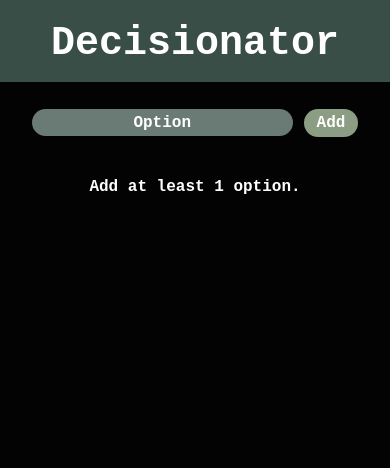
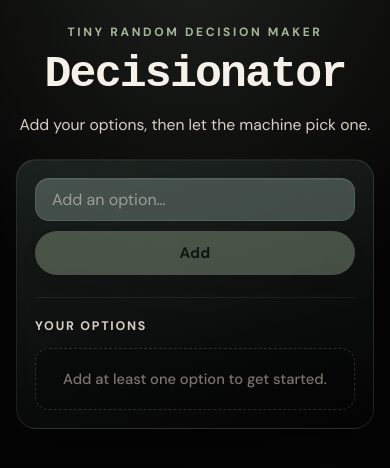
Before and after one commit to hayleyw7/decisionator, a React (Create React App) app: page / in a window 390 px wide. Shown: the top 468 px of the page. Built offline with nearby package versions, Linux system fonts and the light colour scheme.

Commit message:
Improve ui

```diff
--- a/public/index.html
+++ b/public/index.html
@@ -10,6 +10,13 @@
     />
 
     <title>Decisionator</title>
+
+    <link rel="preconnect" href="https://fonts.googleapis.com" />
+    <link rel="preconnect" href="https://fonts.gstatic.com" crossorigin />
+    <link
+      href="https://fonts.googleapis.com/css2?family=DM+Sans:ital,opsz,wght@0,9..40,400;0,9..40,500;0,9..40,700;1,9..40,400&family=Instrument+Serif:ital@0;1&display=swap"
+      rel="stylesheet"
+    />
 
     <link rel="icon" href="%PUBLIC_URL%/favicon.ico" sizes="any" />
     <link rel="icon" href="%PUBLIC_URL%/favicon.svg" type="image/svg+xml" />
--- a/src/components/App/App.css
+++ b/src/components/App/App.css
@@ -1,25 +1,146 @@
-body {
-  text-align: center;
-  background-color: #040303;
-  color: white;
-  font-family: 'Courier New', monospace;
+.App {
+  min-height: 100vh;
+  padding: 40px 20px 48px;
 }
 
-h1 {
-  background: #3a4e48;
-  margin: 0;
-  padding: 1.3rem 1rem 1rem 1rem;
-  font-size: 2.5rem;
-  font-family: 'Courier New', monospace;
+.shell {
+  max-width: 720px;
+  margin: 0 auto;
 }
 
-button {
-  background-color: #8b9d83;
-  border: 0;
-  color: white;
-  font-weight: bold;
-  font-size: 1rem;
-  padding: .3rem .8rem .3rem .8rem;
-  border-radius: 1rem;
-  font-family: 'Courier New', monospace;
+.hero {
+  margin-bottom: 28px;
+  text-align: center;
 }
+
+.eyebrow {
+  margin: 0 0 12px;
+  color: var(--accent-bright);
+  font-size: 0.75rem;
+  font-weight: 700;
+  letter-spacing: 0.22em;
+  text-transform: uppercase;
+}
+
+.hero h1 {
+  margin: 0;
+  color: var(--text);
+  font-family: var(--font-typewriter);
+  font-size: clamp(2.8rem, 9vw, 4.5rem);
+  font-weight: 700;
+  line-height: 1;
+  letter-spacing: -0.04em;
+}
+
+.lede {
+  max-width: 28rem;
+  margin: 16px auto 0;
+  color: var(--muted);
+  font-size: 1.05rem;
+  line-height: 1.55;
+}
+
+.panel {
+  padding: 24px;
+  border: 1px solid rgba(216, 208, 197, 0.12);
+  border-radius: 24px;
+  background: linear-gradient(165deg, rgba(58, 78, 72, 0.35) 0%, rgba(4, 3, 3, 0.75) 100%);
+  box-shadow:
+    0 1px 0 rgba(255, 255, 255, 0.04) inset,
+    0 24px 48px var(--shadow);
+  backdrop-filter: blur(8px);
+}
+
+.result-overlay {
+  position: fixed;
+  inset: 0;
+  z-index: 100;
+  display: flex;
+  align-items: center;
+  justify-content: center;
+  padding: 24px;
+  background: rgba(4, 3, 3, 0.72);
+  backdrop-filter: blur(6px);
+  animation: fade-in 0.2s ease;
+}
+
+.result-modal {
+  width: min(100%, 420px);
+  padding: 36px 32px 28px;
+  border: 1px solid rgba(216, 208, 197, 0.14);
+  border-radius: 24px;
+  background: linear-gradient(165deg, rgba(58, 78, 72, 0.5), rgba(4, 3, 3, 0.92));
+  box-shadow: 0 32px 64px rgba(0, 0, 0, 0.45);
+  text-align: center;
+  animation: slide-up 0.25s ease;
+}
+
+.result-label {
+  margin: 0 0 12px;
+  color: var(--accent-bright);
+  font-size: 0.78rem;
+  font-weight: 700;
+  letter-spacing: 0.18em;
+  text-transform: uppercase;
+}
+
+.result-choice {
+  margin: 0 0 28px;
+  color: var(--text);
+  font-family: var(--font-display);
+  font-size: clamp(2rem, 6vw, 2.75rem);
+  line-height: 1.15;
+  letter-spacing: -0.01em;
+  word-break: break-word;
+}
+
+.result-dismiss {
+  padding: 0.9rem 2rem;
+  background: var(--accent);
+  color: #111512;
+  font-weight: 700;
+  box-shadow: 0 8px 20px rgba(0, 0, 0, 0.2);
+}
+
+.result-dismiss:hover {
+  filter: brightness(1.06);
+}
+
+@keyframes fade-in {
+  from { opacity: 0; }
+  to { opacity: 1; }
+}
+
+@keyframes slide-up {
+  from {
+    opacity: 0;
+    transform: translateY(12px) scale(0.98);
+  }
+  to {
+    opacity: 1;
+    transform: translateY(0) scale(1);
+  }
+}
+
+@media (max-width: 640px) {
+  .App {
+    padding: 24px 16px 32px;
+  }
+
+  .hero {
+    margin-bottom: 22px;
+  }
+
+  .lede {
+    font-size: 0.98rem;
+  }
+
+  .panel {
+    padding: 18px;
+    border-radius: 20px;
+  }
+
+  .result-modal {
+    padding: 28px 22px 22px;
+  }
+}
--- a/src/components/App/App.js
+++ b/src/components/App/App.js
@@ -9,7 +9,8 @@ export class App extends Component {
   constructor(props) {
     super(props);
     this.state = {
-      ideas: []
+      ideas: [],
+      decision: null
     }
   }
 
@@ -20,29 +21,53 @@ export class App extends Component {
   }
 
   makeDecision = () => {
-    const getRandomIndex = (array) => {
-      return Math.floor(Math.random() * array.length);
-    }
+    const randomIndex = Math.floor(Math.random() * this.state.ideas.length);
+    const winner = this.state.ideas[randomIndex];
 
-    const getRandomIdea = () => {
-      const randomIdea = getRandomIndex(this.state.ideas);
-      return this.state.ideas[randomIdea];
-    }
+    this.setState({ decision: winner.submittedIdea });
+  }
 
-    const decision = getRandomIdea()
-
-    console.log(getRandomIdea())
-
-    alert(decision.submittedIdea)
+  dismissDecision = () => {
+    this.setState({ decision: null });
   }
 
   render() {
+    const { ideas, decision } = this.state;
+
     return (
       <div className="App">
-        <h1>Decisionator</h1>
-        <Form addIdea={this.addIdea} />
-        <Ideas ideas={this.state.ideas} />
-        {this.state.ideas.length > 0 && <DecisionButton makeDecision={this.makeDecision} />}
+        <main className="shell">
+          <header className="hero">
+            <p className="eyebrow">Tiny random decision maker</p>
+            <h1>Decisionator</h1>
+            <p className="lede">Add your options, then let the machine pick one.</p>
+          </header>
+
+          <section className="panel">
+            <Form addIdea={this.addIdea} />
+            <Ideas ideas={ideas} />
+          </section>
+
+          {ideas.length > 0 && <DecisionButton makeDecision={this.makeDecision} />}
+        </main>
+
+        {decision && (
+          <div className="result-overlay" onClick={this.dismissDecision}>
+            <div
+              className="result-modal"
+              role="dialog"
+              aria-labelledby="result-title"
+              aria-modal="true"
+              onClick={e => e.stopPropagation()}
+            >
+              <p className="result-label" id="result-title">The decision is…</p>
+              <p className="result-choice">{decision}</p>
+              <button className="result-dismiss" onClick={this.dismissDecision}>
+                Got it
+              </button>
+            </div>
+          </div>
+        )}
       </div>
     );
   }
--- a/src/components/Card/Card.js
+++ b/src/components/Card/Card.js
@@ -1,10 +1,10 @@
 import React from 'react';
 import './Card.css';
 
-const Card = ({ idea }) => {
-
+const Card = ({ idea, index }) => {
   return (
     <div className="idea-card">
+      <span className="idea-index">{index}</span>
       <p className='idea'>{idea}</p>
     </div>
   )
--- a/src/components/Form/Form.css
+++ b/src/components/Form/Form.css
@@ -1,30 +1,73 @@
 form {
-  border-bottom: .5rem #040303 solid;
-  padding: 1.7rem 0 1rem 0;
-  margin-bottom: -.4rem;
-  background-color: #040303;
-  color: white;
+  display: flex;
+  flex-wrap: wrap;
+  gap: 10px;
+  align-items: stretch;
+  margin-bottom: 22px;
 }
 
-.input, select, textarea {
-  color: white;
-  border-radius: 1rem;
-  border: 0;
-  padding: .29rem .5rem .29rem .5rem;
-  margin: 0 .7rem .5rem 0;
-  font-size: 1rem;
-  width: 15.3rem;
-  background-color: 	#6a7b76;
-  text-align: center;
-  font-weight: bold;
-  font-family: 'Courier New', monospace;
+.input {
+  flex: 1 1 220px;
+  min-width: 0;
+  height: auto;
+  padding: 0.75rem 1.15rem;
+  border: 1px solid rgba(245, 240, 232, 0.1);
+  border-radius: 14px;
+  background: rgba(106, 123, 118, 0.55);
+  color: var(--text);
+  font-size: 0.98rem;
+  font-weight: 500;
+  line-height: 1.25;
+  box-shadow: inset 0 1px 0 rgba(255, 255, 255, 0.06);
+  transition: border-color 0.15s ease, background 0.15s ease;
 }
 
-input::placeholder{
-  color: white;
+.input::placeholder {
+  color: rgba(245, 240, 232, 0.5);
+  font-weight: 400;
 }
 
-.decision-button {
-  margin-top: .5rem;
-  width: 20.5rem;
+.input:focus {
+  outline: none;
+  border-color: rgba(139, 157, 131, 0.55);
+  background: rgba(106, 123, 118, 0.7);
 }
+
+.submit {
+  padding: 0.9rem 1.5rem;
+  background: var(--accent);
+  color: #111512;
+  font-size: 0.95rem;
+  font-weight: 700;
+  letter-spacing: 0.02em;
+  box-shadow: 0 6px 16px rgba(0, 0, 0, 0.18);
+}
+
+.submit:hover:not(:disabled) {
+  filter: brightness(1.06);
+  box-shadow: 0 8px 20px rgba(0, 0, 0, 0.22);
+}
+
+.submit:focus {
+  outline: 2px solid rgba(245, 240, 232, 0.5);
+  outline-offset: 2px;
+}
+
+@media (max-width: 640px) {
+  form {
+    flex-direction: column;
+    align-items: stretch;
+  }
+
+  .input {
+    flex: none;
+    width: 100%;
+    padding: 0.65rem 1rem;
+    font-size: 16px;
+  }
+
+  .submit {
+    width: 100%;
+    padding: 0.75rem 1.5rem;
+  }
+}
--- a/src/components/Form/Form.js
+++ b/src/components/Form/Form.js
@@ -7,7 +7,6 @@ class Form extends Component {
     this.props = props;
     this.state = {
       submittedIdea: '',
-      // id: ''
     };
   }
 
@@ -18,11 +17,10 @@ class Form extends Component {
   handleSubmit = e => {
     e.preventDefault();
 
-    if (this.state.submittedIdea !== '') {
-
+    if (this.state.submittedIdea.trim() !== '') {
       const newIdea = {
-        // id: id,
-        ...this.state
+        ...this.state,
+        submittedIdea: this.state.submittedIdea.trim()
       }
 
       this.props.addIdea(newIdea)
@@ -31,29 +29,30 @@ class Form extends Component {
   }
 
   clearInputs = () => {
-    this.setState({submittedIdea: ''});
+    this.setState({ submittedIdea: '' });
   }
 
   render() {
+    const isEmpty = this.state.submittedIdea.trim() === '';
+
     return (
-      <form>
-
+      <form onSubmit={this.handleSubmit}>
         <input
           type='text'
-          placeholder='Option'
+          placeholder='Add an option…'
           name='submittedIdea'
           className='input'
           value={this.state.submittedIdea}
-          onChange={e => this.handleChange(e)}
+          onChange={this.handleChange}
         />
 
         <button
+          type='submit'
           className='submit'
-          onClick={e => this.handleSubmit(e)}
+          disabled={isEmpty}
         >
           Add
         </button>
-
       </form>
     )
   }
--- a/src/components/Ideas/Ideas.css
+++ b/src/components/Ideas/Ideas.css
@@ -1,7 +1,53 @@
-.addOptions {
-  font-weight: bold;
+.cards-section {
+  border-top: 1px solid rgba(216, 208, 197, 0.08);
+  padding-top: 20px;
+}
+
+.cards-header {
+  display: flex;
+  align-items: center;
+  gap: 10px;
+  margin-bottom: 14px;
+}
+
+.cards-title {
+  margin: 0;
+  color: var(--muted);
+  font-size: 0.78rem;
+  font-weight: 700;
+  letter-spacing: 0.14em;
+  text-transform: uppercase;
+}
+
+.cards-count {
+  display: inline-flex;
+  align-items: center;
+  justify-content: center;
+  min-width: 1.5rem;
+  height: 1.5rem;
+  padding: 0 6px;
+  border-radius: 999px;
+  background: rgba(139, 157, 131, 0.2);
+  color: var(--accent-bright);
+  font-size: 0.72rem;
+  font-weight: 700;
 }
 
 .cards {
-  margin-bottom: 6rem;
+  display: grid;
+  grid-template-columns: repeat(auto-fill, minmax(200px, 1fr));
+  gap: 10px;
 }
+
+.addOptions {
+  grid-column: 1 / -1;
+  margin: 0;
+  padding: 1.25rem 1.1rem;
+  border: 1px dashed rgba(216, 208, 197, 0.18);
+  border-radius: 14px;
+  color: rgba(216, 208, 197, 0.55);
+  background: rgba(4, 3, 3, 0.2);
+  font-size: 0.92rem;
+  font-weight: 500;
+  text-align: center;
+}
--- a/src/components/Ideas/Ideas.js
+++ b/src/components/Ideas/Ideas.js
@@ -3,22 +3,31 @@ import Card from '../Card/Card';
 import './Ideas.css';
 
 const Ideas = ({ ideas }) => {
-  const ideaCards = ideas.map(idea => {
+  const ideaCards = ideas.map((idea, index) => {
     return (
       <Card
         idea={idea.submittedIdea}
-        key={idea.submittedIdea}
-        // id={id}
+        index={index + 1}
+        key={`${idea.submittedIdea}-${index}`}
       />
     )
   });
 
   return (
-    <section className='cards'>
-      {
-        ideaCards.length ? ideaCards :
-        <p className='addOptions'>Add at least 1 option.</p>
-      }
+    <section className='cards-section'>
+      <div className='cards-header'>
+        <h2 className='cards-title'>Your options</h2>
+        {ideas.length > 0 && (
+          <span className='cards-count'>{ideas.length}</span>
+        )}
+      </div>
+
+      <div className='cards'>
+        {
+          ideaCards.length ? ideaCards :
+          <p className='addOptions'>Add at least one option to get started.</p>
+        }
+      </div>
     </section>
   )
 }
--- a/src/index.css
+++ b/src/index.css
@@ -1,13 +1,63 @@
+:root {
+  --bg: #040303;
+  --panel: rgba(58, 78, 72, 0.72);
+  --panel-strong: #3a4e48;
+  --field: #6a7b76;
+  --accent: #8b9d83;
+  --accent-bright: #a3b89a;
+  --card: #beb0a7;
+  --text: #f5f0e8;
+  --muted: #d8d0c5;
+  --shadow: rgba(0, 0, 0, 0.32);
+  --font-sans: 'DM Sans', system-ui, sans-serif;
+  --font-display: 'Instrument Serif', Georgia, serif;
+  --font-typewriter: 'Courier New', Courier, monospace;
+}
+
+* {
+  box-sizing: border-box;
+}
+
+html,
+body,
+#root {
+  min-height: 100%;
+}
+
 body {
   margin: 0;
-  font-family: -apple-system, BlinkMacSystemFont, 'Segoe UI', 'Roboto', 'Oxygen',
-    'Ubuntu', 'Cantarell', 'Fira Sans', 'Droid Sans', 'Helvetica Neue',
-    sans-serif;
+  font-family: var(--font-sans);
+  color: var(--text);
+  background:
+    radial-gradient(ellipse 80% 50% at 50% -10%, rgba(139, 157, 131, 0.18), transparent),
+    radial-gradient(circle at 85% 90%, rgba(58, 78, 72, 0.15), transparent 40%),
+    linear-gradient(180deg, #060606 0%, var(--bg) 100%);
   -webkit-font-smoothing: antialiased;
   -moz-osx-font-smoothing: grayscale;
 }
 
-code {
-  font-family: source-code-pro, Menlo, Monaco, Consolas, 'Courier New',
-    monospace;
+button,
+input {
+  font: inherit;
 }
+
+button {
+  border: 0;
+  border-radius: 999px;
+  cursor: pointer;
+  transition: transform 0.15s ease, filter 0.15s ease, box-shadow 0.15s ease;
+}
+
+button:active:not(:disabled) {
+  transform: scale(0.98);
+}
+
+button:disabled {
+  cursor: not-allowed;
+  opacity: 0.45;
+}
+
+::selection {
+  background: rgba(139, 157, 131, 0.45);
+  color: var(--text);
+}
```
Also changed, not shown: src/components/Card/Card.css (+36 -8 lines), src/components/DecisionButton/DecisionButton.css (+47 -28 lines).
